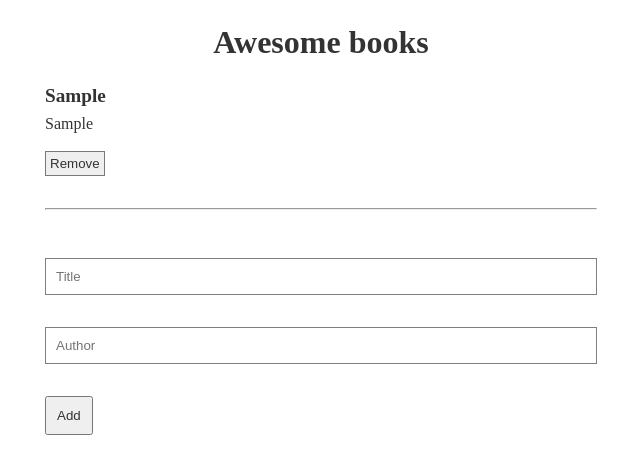
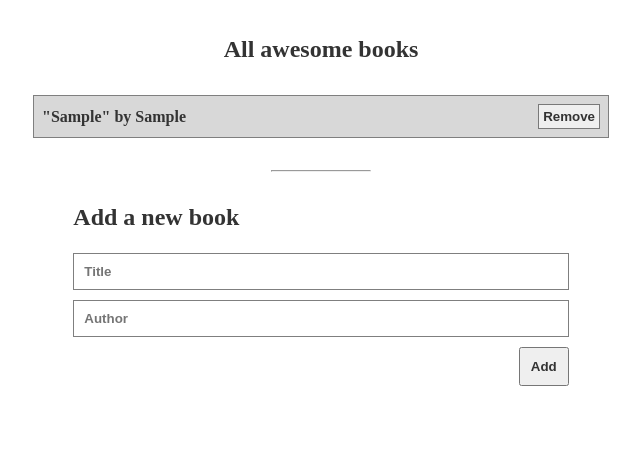
Before and after one commit to sagieramos/Awesome-books, a website with bundled scripts: page index.html in a window 1280 px wide. Both pictures are taken after typing "Sample", "Sample" into the empty fields and a click on the button "Add". Shown: the whole page, without its empty margins (319-959 px from the left). Built offline with nearby package versions, Linux system fonts and the light colour scheme.

Commit message:
refactor objects

```diff
--- a/css/style.css
+++ b/css/style.css
@@ -16,56 +16,75 @@ h1 {
   margin-top: 24px;
 }
 
+#book-container {
+  width: 100%;
+}
+
 #books {
   display: flex;
   flex-direction: column;
-  gap: 24px;
-  padding: 24px;
-  margin: 0 auto;
-  max-width: 600px;
-}
-
-#books article {
-  display: flex;
-  flex-direction: column;
-  gap: 8px;
+  gap: 4px;
+  border: 1px solid #333333a0;
 }
 
 .remove {
   width: fit-content;
   padding: 4px;
-  margin-top: 10px;
   border: 1px solid #333333a0;
+  font-weight: 600;
 }
 
 hr {
-  margin-top: 24px;
+  width: 100px;
 }
 
-.title {
-  font-size: 1.2rem;
-}
-
-.author {
-  font-weight: 400;
-  font-size: 1rem;
+#hero {
+  max-width: 600px;
+  margin: 0 auto;
+  display: flex;
+  flex-direction: column;
+  align-items: center;
+  padding: 12px;
+  gap: 32px;
 }
 
 form {
   display: flex;
   flex-direction: column;
-  gap: 32px;
-  padding: 24px;
-  margin: 0 auto;
-  max-width: 600px;
+  justify-content: center;
+  gap: 10px;
+  width: 86%;
+}
+
+form h2 {
+  margin-bottom: 12px;
 }
 
 input {
   padding: 10px;
   border: 1px solid #333333a0;
+  font-weight: 600;
 }
 
 #submit {
   padding: 10px;
   width: fit-content;
+  align-self: flex-end;
+  font-weight: 600;
 }
+
+.awesome-book {
+  display: flex;
+  justify-content: space-between;
+  align-items: center;
+  padding: 8px;
+}
+
+.awesome-book h2 {
+  font-weight: 600;
+  font-size: 1rem;
+}
+
+.awesome-book:nth-child(odd) {
+  background: #8080804f;
+}
--- a/index.html
+++ b/index.html
@@ -7,15 +7,19 @@
     <link rel="stylesheet" href="./css/style.css">
 </head>
 <body>
-    <h1>Awesome books</h1>
+    <section id="hero">
+        <h1>All awesome books</h1>
+        <main id="book-container">
             <section id="books"></section>
-
+        </main>
+        <hr>
         <form id="myForm" action="#" method="post">
+            <h2>Add a new book</h2>
             <input id="title" type="text" name="title" maxlength="50" placeholder="Title" required>
             <input id="author" type="text" name="author" maxlength="50" placeholder="Author" required>
             <button id="submit" type="submit">Add</button>
         </form>
-
+    </section>
 </body>
 <script type="module" src="./js/app.js"></script>
 </html>
--- a/js/app.js
+++ b/js/app.js
@@ -2,9 +2,9 @@ import AwesomeBooks from './module.js';
 
 const form = document.getElementById('myForm');
 const book = new AwesomeBooks('User');
-const hero = document.getElementById('books');
+const bookContainer = document.getElementById('books');
 
-book.display(hero);
+book.display(bookContainer);
 
 function handleBookStorage(e) {
   const { target } = e;
@@ -13,15 +13,14 @@ function handleBookStorage(e) {
     const books = [...(document.querySelectorAll('.remove'))];
     const i = books.indexOf(target);
     book.delete(i);
-    book.display(hero);
   } else if (target.matches('#submit')) {
     const formData = new FormData(form);
     const title = formData.get('title');
     const author = formData.get('author');
     book.store(title, author);
     form.reset();
-    book.display(hero);
   }
+  if (target.matches('.remove, #submit')) { book.display(bookContainer); }
 }
 
 window.addEventListener('click', (e) => handleBookStorage(e));
--- a/js/module.js
+++ b/js/module.js
@@ -20,19 +20,15 @@ class AwesomeBooks {
     }
 
     storeData.forEach((obj) => {
-      const title = document.createElement('h2');
-      title.className = 'title';
-      title.textContent = obj.title;
-      const author = document.createElement('h2');
-      author.className = 'author';
-      author.textContent = obj.author;
+      const h2 = document.createElement('h2');
+      h2.className = 'author';
+      h2.textContent = `"${obj.title}" by ${obj.author}`;
       const btn = document.createElement('button');
       btn.className = 'remove';
       btn.textContent = 'Remove';
       const article = document.createElement('article');
       article.className = 'awesome-book';
-      const hr = document.createElement('hr');
-      article.append(title, author, btn, hr);
+      article.append(h2, btn);
       fragment.appendChild(article);
     });
 
```
Lines whose indentation alone changed are shown as unchanged.
